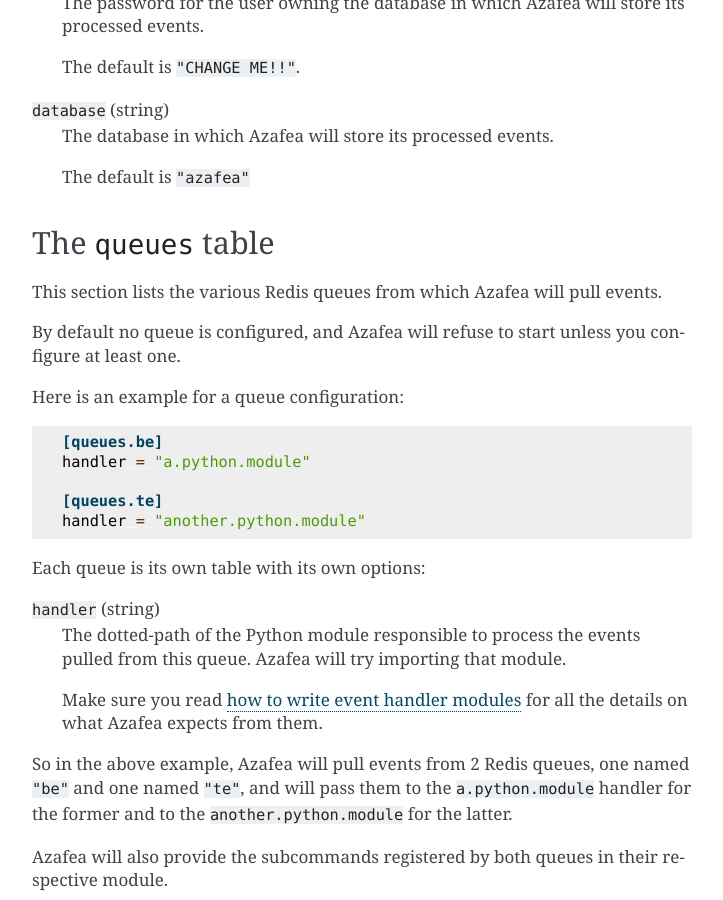
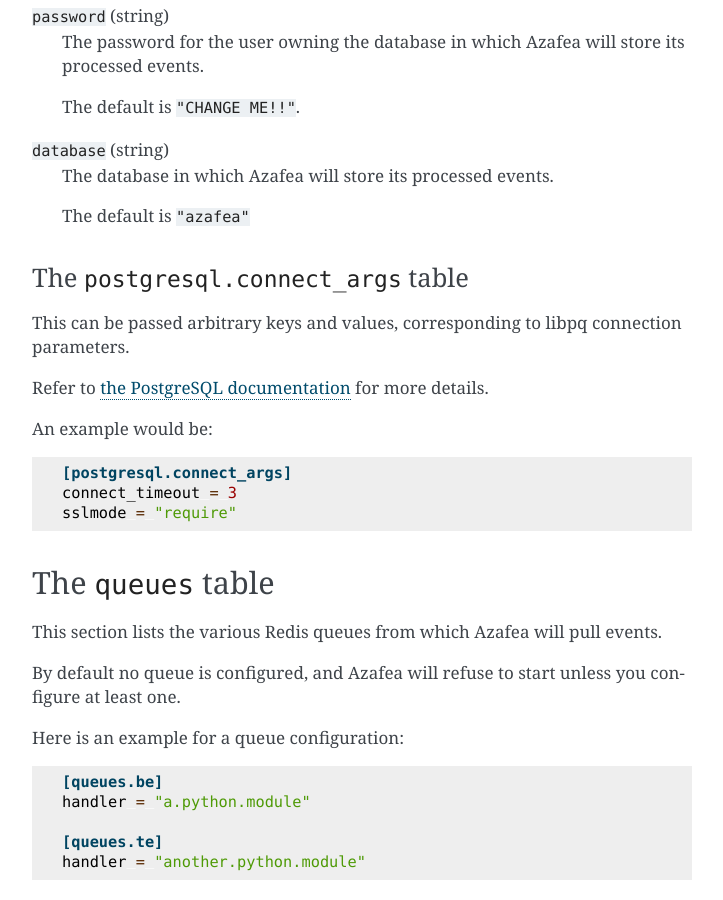
Before and after one commit to endlessm/azafea, a Sphinx documentation site: the page built from docs/source/configuration.rst, in a window 1280 px wide and 900 px high, scrolled down 2318 px. Shown: the whole window, without its empty margins (388-1111 px from the left). Built offline with Sphinx 7.4.7, drawn with Linux system fonts in a browser that asks for light colours; some of the changed text lies outside the part shown.

Commit message:
config: Allow passing PostgreSQL connection arguments
PostgreSQL's libpq supports many connection arguments:

https://www.postgresql.org/docs/current/libpq-connect.html#LIBPQ-PARAMKEYWORDS

SQLAlchemy makes it easy to pass them down to PsycoPG2 and libpq:

https://docs.sqlalchemy.org/en/13/core/engines.html#custom-dbapi-args

This commit introduces a new "connect_args" configuration table, nested
under the "postgresql" one.

It can be passed arbitrary key/values, like "sslmode" or
"connect_timeout" for example.

Fixes #74

```diff
--- a/docs/source/configuration.rst
+++ b/docs/source/configuration.rst
@@ -33,6 +33,8 @@
    user = "azafea"
    password = "CHANGE ME!!"
    database = "azafea"
+
+   [postgresql.connect_args]
 
    [queues]
 
@@ -119,6 +121,26 @@
 
   The default is ``"azafea"``
 
+
+The ``postgresql.connect_args`` table
+-------------------------------------
+
+This can be passed arbitrary keys and values, corresponding to libpq connection
+parameters.
+
+Refer to
+`the PostgreSQL documentation <https://www.postgresql.org/docs/current/libpq-connect.html#LIBPQ-PARAMKEYWORDS>`_
+for more details.
+
+An example would be:
+
+.. code-block:: toml
+
+   [postgresql.connect_args]
+   connect_timeout = 3
+   sslmode = "require"
+
+
 .. _queue-config:
 
 The ``queues`` table
```
Also changed, not shown: 4 other files.
